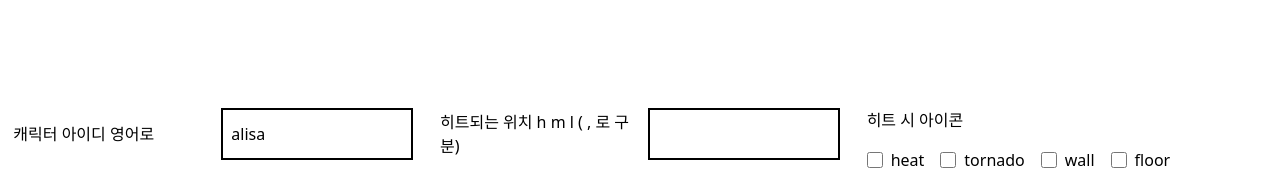
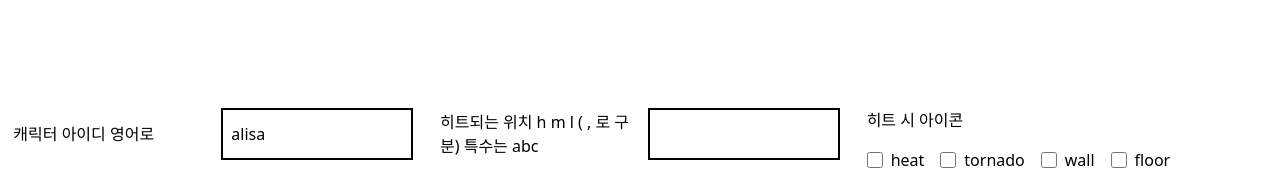
Before and after one commit to DoggySummer/very-beginning, a Next.js app: page / in a window 1280 px wide. Shown: the top 182 px of the page. Built offline with nearby package versions, Linux system fonts and the light colour scheme.

Commit message:
특수는 abc로로

```diff
--- a/app/page.tsx
+++ b/app/page.tsx
@@ -232,7 +232,7 @@ export default function Home() {
       </div>
       <div className='mx-auto w-[400px] flex flex-col'>
         <div className='flex flex-row items-center gap-4 my-3  justify-between'>
-          <div className=''>히트되는 위치 h m l ( , 로 구분)</div>
+          <div className=''>히트되는 위치 h m l ( , 로 구분) 특수는 abc</div>
           <input
             type='text'
             name='hit_position'
```
